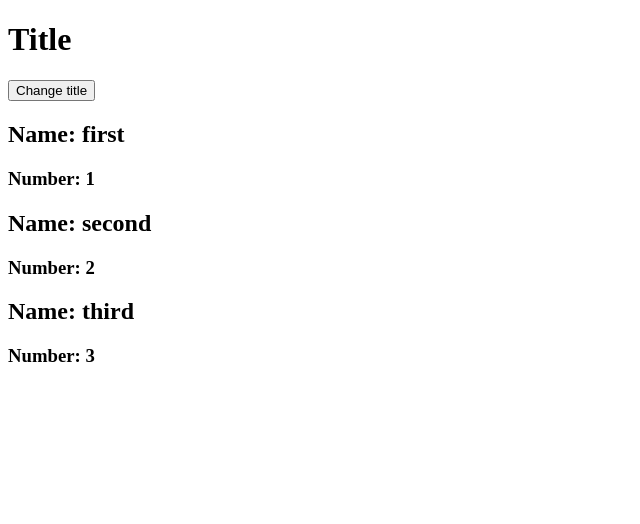
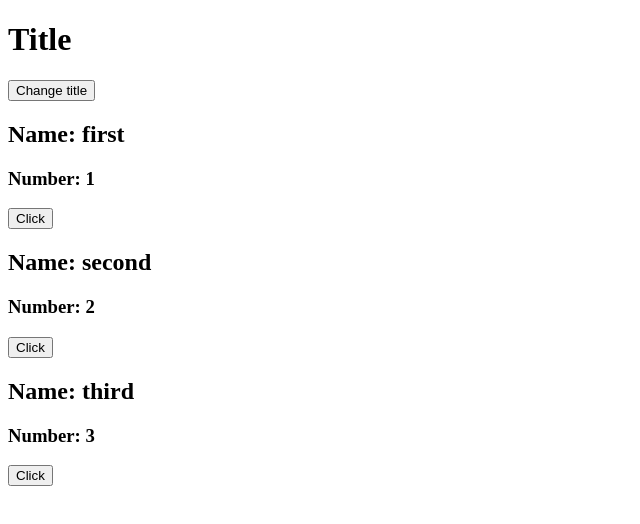
Before and after one commit to samolevich/reactapp, a React (Create React App) app: page / in a window 1280 px wide. Shown: the top 524 px of the page, without its empty margins (0-640 px from the left). Built offline with nearby package versions, Linux system fonts and the light colour scheme; the HTML template or start-up script is replaced by a standard one.

Commit message:
change title on click on any buttons

```diff
--- a/src/App.js
+++ b/src/App.js
@@ -11,18 +11,18 @@ export class App extends Component {
     title: 'Title',
   }
 
-  changeTitle = () => {
-    this.setState({title: 'New Title'})
+  changeTitle = (arg) => {
+    this.setState({title: arg})
   }
 
   render() {
     return (
       <div>
         <h1>{this.state.title}</h1>
-        <button onClick={this.changeTitle}>Change title</button>
-        <Item name={this.state.items[0].name} number={this.state.items[0].number} />
-        <Item name={this.state.items[1].name} number={this.state.items[1].number} />
-        <Item name={this.state.items[2].name} number={this.state.items[2].number} />
+        <button onClick={() => this.changeTitle('main')}>Change title</button>
+        <Item name={this.state.items[0].name} number={this.state.items[0].number} changeTitle={this.changeTitle} />
+        <Item name={this.state.items[1].name} number={this.state.items[1].number} changeTitle={this.changeTitle} />
+        <Item name={this.state.items[2].name} number={this.state.items[2].number} changeTitle={this.changeTitle} />
       </div>
     )
   }
--- a/src/Components/Item.jsx
+++ b/src/Components/Item.jsx
@@ -5,6 +5,7 @@ export default props => {
     <div>
       <h2>Name: {props.name}</h2>
       <h3>Number: {props.number}</h3>
+      <button onClick={() => props.changeTitle(props.name)}>Click</button>
     </div>
   )
 }
```
